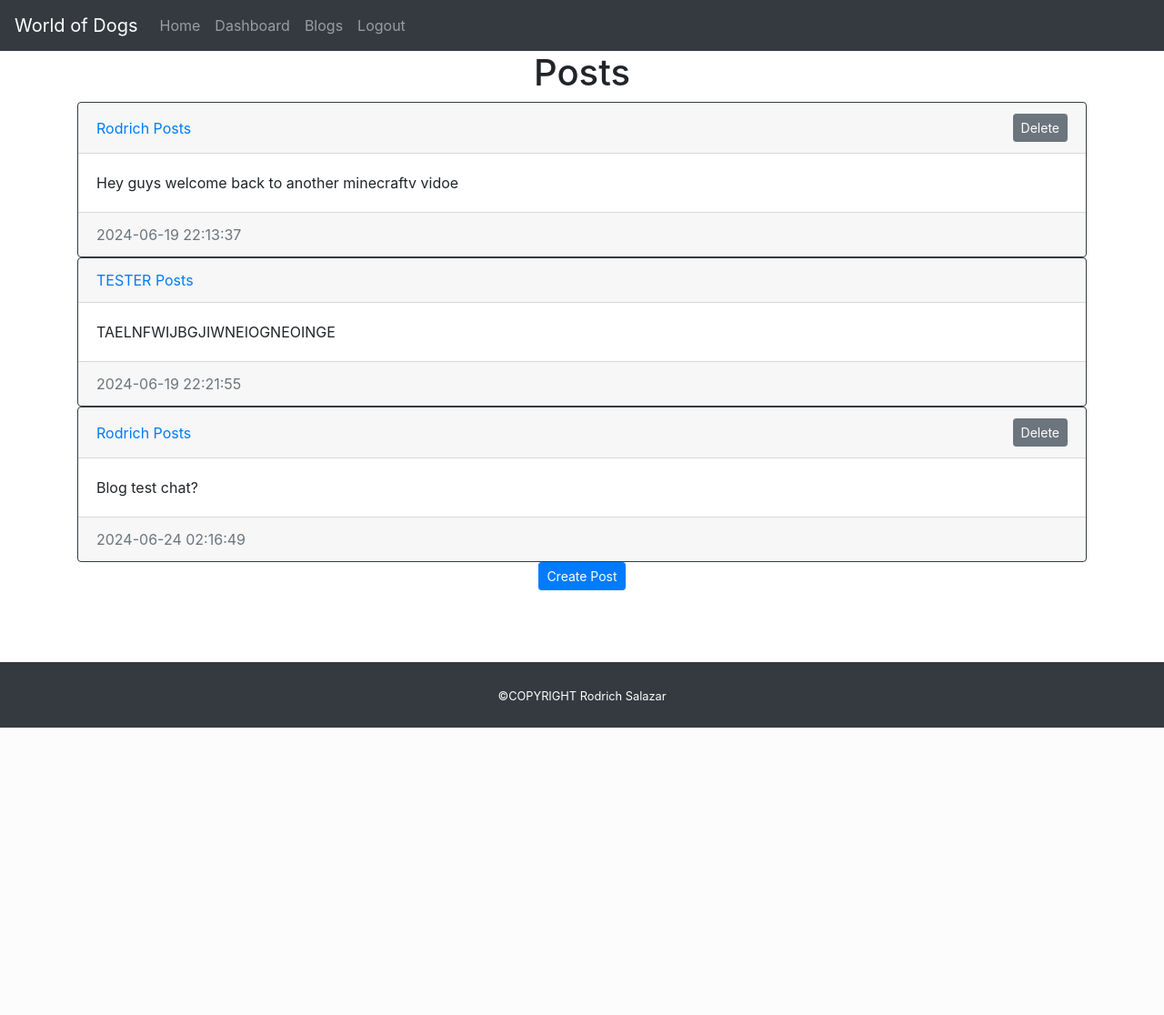
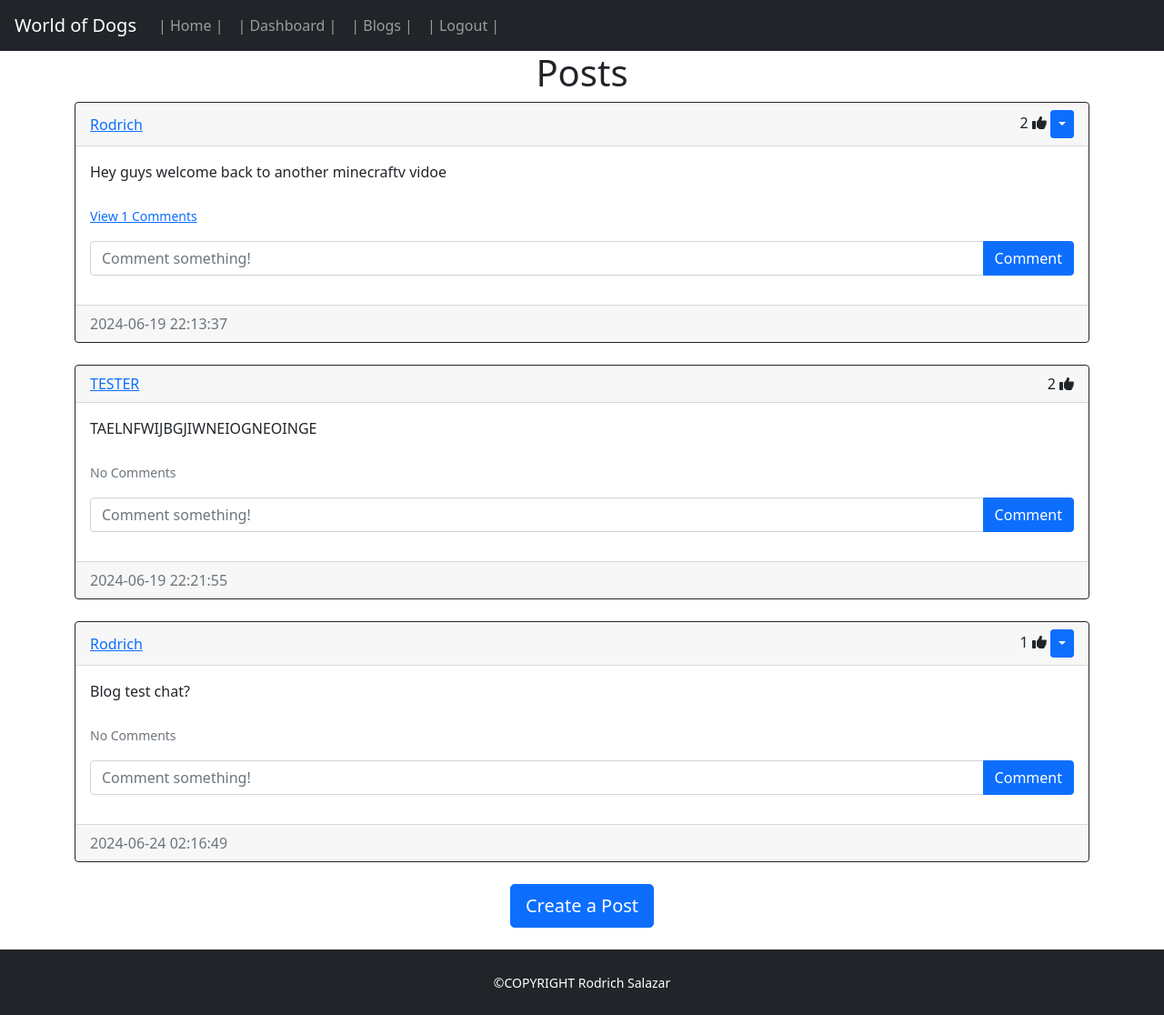
Before and after one commit to RRSALAZAR21163/DigitalAssesmentWebsiteY12, a Flask app: page /blogs in a window 1280 px wide. Shown: the whole page at 91% size. Before the commit the page ends 800 px from the top, so only its background shows below. Run offline with Flask 3, Linux system fonts and the light colour scheme; a user stored in the database is signed in; some libraries are stand-ins or nearby versions.

Commit message:
Like Button and Comment feature
Like button and a Comment feature is added to the blogs.
Other users are now able to like posts and are able to comment on user posts.
Users are able to delete their own comments
+ Added some other visuals fixes
+ Added some extra features

```diff
--- a/website/__init__.py
+++ b/website/__init__.py
@@ -19,7 +19,7 @@ def create_app():
     app.register_blueprint(views, url_prefix='/')
     app.register_blueprint(auth, url_prefix='/')
 
-    from .models import User, Note, Post
+    from .models import User, Note, Post, Comment, Like
 
     with app.app_context():
         db.create_all()
--- a/website/templates/blogs.html
+++ b/website/templates/blogs.html
@@ -1,27 +1,2 @@
-{% extends "template.html" %}
-{% block title %}Dashboard{% endblock %}
-
-{% block content %}
-<div class="container">
-    <h1 align="center">Posts</h1>
-    <div id="posts">
-        {% for post in posts %}
-        <div class="card border-dark">
-            <div class="card-header d-flex justify-content-between align-items-center">
-                <a href="/posts/{{post.user.username}}">{{post.user.username}} Posts</a>
-            {% if user.id == post.author %}
-                <a href="/delete-post/{{post.id}}" class="btn btn-secondary btn-sm">Delete</a>
-            {% endif %}
-            </div>
-                <div class="card-body">
-                    <div class="card-text">{{post.text}}</div>
-                </div>
-                <div class="card-footer text-muted">{{post.date_created}}</div>
-        </div>
-        {% endfor %}
-        <div align="center">
-            <a href="/create-post"><button type="button" class="btn btn-primary btn-sm"> Create Post</button></a>
-        </div>
-    </div>
-</div>
-{% endblock %}
+{% extends "posts_template.html" %}
+{% block title %}Blogs{% endblock %}
--- a/website/templates/posts.html
+++ b/website/templates/posts.html
@@ -9,5 +9,5 @@
             <button type="button" class="btn btn-primary btn-lg">Back</button>
         </a>
     </div>
-</div<
+</div>
 {% endblock %}
--- a/website/templates/posts_template.html
+++ b/website/templates/posts_template.html
@@ -1,14 +1,30 @@
 {% extends "template.html" %}
 {% block title %}Home{% endblock %}
-{% block content %}
+{% block content%}
+
+  <h1 align="center">{% block header %}Posts{% endblock %}</h1>
 <div class="container">
-    <h1 align="center">{% block header %}Posts{% endblock %}</h1>
   <div id="posts">
     {% for post in posts %}
     <div class="card border-dark">
       <div class="card-header d-flex justify-content-between align-items-center">
         <a href="/posts/{{post.user.username}}">{{post.user.username}}</a>
-          {% if user.id == post.author %}
+        <div>
+          <span id="likes-count-{{post.id}}">
+            {{ post.likes|length }}</span>
+            {% if user.id in post.likes|map(attribute="author")|list %}
+            <i
+              class="fas fa-thumbs-up"
+              id="like-button-{{post.id}}"
+              onclick="like({{post.id}})"
+            ></i>
+            {% else %}
+            <i
+              class="far fa-thumbs-up"
+              id="like-button-{{post.id}}"
+              onclick="like({{post.id}})"
+            ></i>
+          {% endif %} {% if user.id == post.author %}
           <div class="btn-group">
             <button
               type="button"
@@ -17,27 +33,90 @@
             ></button>
             <ul class="dropdown-menu">
               <li>
-                <a href="/delete-post/{{post.id}}" class="dropdown-item">Delete</a>
+                <a href="/delete-post/{{post.id}}" class="dropdown-item"
+                  >Delete</a
+                >
               </li>
             </ul>
           </div>
           {% endif %}
         </div>
+      </div>
       <div class="card-body">
         <div class="card-text">{{post.text}}</div>
+        <br />
+        <div class="collapse" id="comments-{{post.id}}">
+          <div class="card">
+            <div class="card-body" id="comments-expanded-{{post.id}}">
+              {% for comment in post.comments %}
+              <div class="d-flex justify-content-between align-items-center">
+                <div>
+                  <a href="/posts/{{comment.user.username}}"
+                    >{{comment.user.username}}</a
+                  >: {{comment.text}}
+                </div>
+                <div>
+                  <small class="text-muted"> {{comment.date_created}}</small>
+                  {% if user.id == comment.author or user.id == post.author %}
+                  <div class="btn-group">
+                    <button
+                      type="button"
+                      class="btn btn-sm btn-primary dropdown-toggle"
+                      data-bs-toggle="dropdown"
+                    ></button>
+                    <ul class="dropdown-menu">
+                      <li>
+                        <a
+                          href="/delete-comment/{{comment.id}}"
+                          class="dropdown-item"
+                          >Delete</a
+                        >
+                      </li>
+                    </ul>
+                  </div>
+                  {% endif %}
+                </div>
+              </div>
+              {% endfor %}
+            </div>
+          </div>
+        </div>
+        <p class="card-text">
+          {% if post.comments|length > 0 %}
+          <a data-bs-toggle="collapse" href="#comments-{{post.id}}" role="button">
+            <small>View {{post.comments|length}} Comments</small>
+          </a>
+          {% else %}
+          <small class="text-muted">No Comments</small>
+          {% endif %}
+        </p>
+        <form
+          class="input-group mb-3"
+          method="POST"
+          action="/create-comment/{{post.id}}"
+        >
+          <input
+            type="text"
+            id="text"
+            name="text"
+            class="form-control"
+            placeholder="Comment something!"
+          />
+          <button type="submit" class="btn btn-primary">Comment</button>
+        </form>
       </div>
       <div class="card-footer text-muted">{{post.date_created}}</div>
     </div>
-      <br/ > {% endfor %}
-    </div>
+    <br/> {% endfor %}
   </div>
   {% block footer %}
   <div align="center">
-      <a href="/create-post"
-        ><button type="button" class="btn btn-primary btn-lg">
+    <a href="/create-post">
+      <button type="button" class="btn btn-primary btn-lg">
         Create a Post
-        </button></a
-      >
+      </button>
+    </a> </br>
+  </br>
   </div>
-
+</div>
   {% endblock %} {% endblock %}
--- a/website/templates/template.html
+++ b/website/templates/template.html
@@ -10,9 +10,21 @@
 
       <!-- Core theme CSS (includes Bootstrap)-->
       <link href="css/styles.css" rel="stylesheet" />
+      <link
+      href="https://cdn.jsdelivr.net/npm/bootstrap@5.0.2/dist/css/bootstrap.min.css"
+      rel="stylesheet"
+      integrity="sha384-EVSTQN3/azprG1Anm3QDgpJLIm9Nao0Yz1ztcQTwFspd3yD65VohhpuuCOmLASjC"
+      crossorigin="anonymous"
+      />
+
+    <!-- Font Awesome icons (free version)-->
+    <script src="https://use.fontawesome.com/releases/v6.3.0/js/all.js" crossorigin="anonymous"></script>
+
 
     <!--STYLE SHEET FOR LAYOUT-->
       <link href="static/css/styles.css" rel="stylesheet" />
+
+<!-- Java scripts-->
 
 {% block javascript %}
   <script type="text/javascript">
@@ -26,6 +38,44 @@
     }
   </script>
 
+  <script type="text/javascript">
+    function like(postId) {
+      const likeCount = document.getElementById(`likes-count-${postId}`);
+      const likeButton = document.getElementById(`like-button-${postId}`);
+
+      fetch(`/like-post/${postId}`, { method: "POST" })
+        .then((res) => res.json())
+        .then((data) => {
+          likeCount.innerHTML = data["likes"];
+          if (data["liked"] === true) {
+            likeButton.className = "fas fa-thumbs-up";
+          } else {
+            likeButton.className = "far fa-thumbs-up";
+          }
+        })
+        .catch((e) => alert("Could not like post."));
+    }
+  </script>
+
+  <script>
+    // When the user scrolls the page, execute myFunction
+    window.onscroll = function() {myFunction()};
+
+    // Get the navbar
+    var collapsibleNavbar = document.getElementById("collapsibleNavbar");
+
+    // Get the offset position of the navbar
+    var sticky = navbar.offsetTop;
+
+    // Add the sticky class to the navbar when you reach its scroll position. Remove "sticky" when you leave the scroll position
+    function myFunction() {
+      if (window.pageYOffset >= sticky) {
+        navbar.classList.add("sticky")
+      } else {
+        navbar.classList.remove("sticky");
+        }
+      }
+  </script>
 {% endblock %}
 
       <title> {% block title %}Home{% endblock  %} </title>
@@ -34,11 +84,16 @@
         /*Footer positioning*/
             footer {
                 bottom: 0;
-                position: fixed;
+                margin-top: auto;
                 width: 100%;
             }
         /*Background image"/
             body {
+            }
+            body{
+              min-height: 100vh;
+              display: flex;
+              flex-direction: column;
           }
 
   </style>
@@ -60,29 +115,30 @@
         <ul class="navbar-nav">
         {% if user.is_authenticated %}
           <li class="nav-item">
-            <a class="nav-link" href="/">Home</a>
+            <a class="nav-link" href="/">| Home |</a>
           </li>
           <li class="nav-item">
-            <a class="nav-link" href="/dashboard">Dashboard</a>
+            <a class="nav-link" href="/dashboard">| Dashboard |</a>
           </li>
           <li class="nav-item">
-            <a class="nav-link" href="/blogs">Blogs</a>
+            <a class="nav-link" href="/blogs">| Blogs |</a>
           </li>
           <li class="nav-item">
-            <a class="nav-link" href="/logout">Logout</a>
+            <a class="nav-link" href="/logout">| Logout |</a>
           </li>
         {% else %}
           <li class="nav-item">
-          <a class="nav-link" href="/home">Home</a>
+            <a class="nav-link" href="/home">| Home |</a>
           </li>
           <li class="nav-item">
-            <a class="nav-link" href="/login">Login</a>
+            <a class="nav-link" href="/login">| Login |</a>
           </li>
           <li class="nav-item">
-              <a class="nav-link" href="/signup">Signup</a>
+            <a class="nav-link" href="/signup">| Signup |</a>
           </li>
           {% endif %}
         </ul>
+      </div>
     </div>
     </nav>
 
@@ -122,10 +178,8 @@
     <script src="https://code.jquery.com/jquery-3.4.1.slim.min.js" integrity="sha384-J6qa4849blE2+poT4WnyKhv5vZF5SrPo0iEjwBvKU7imGFAV0wwj1yYfoRSJoZ+n" crossorigin="anonymous"></script>
     <script src="https://cdn.jsdelivr.net/npm/popper.js@1.16.0/dist/umd/popper.min.js" integrity="sha384-Q6E9RHvbIyZFJoft+2mJbHaEWldlvI9IOYy5n3zV9zzTtmI3UksdQRVvoxMfooAo" crossorigin="anonymous"></script>
     <script src="https://cdn.jsdelivr.net/npm/bootstrap@4.4.1/dist/js/bootstrap.min.js" integrity="sha384-wfSDF2E50Y2D1uUdj0O3uMBJnjuUD4Ih7YwaYd1iqfktj0Uod8GCExl3Og8ifwB6" crossorigin="anonymous"></script>
+    <script src="https://cdn.jsdelivr.net/npm/bootstrap@5.0.2/dist/js/bootstrap.bundle.min.js" integrity="sha384-MrcW6ZMFYlzcLA8Nl+NtUVF0sA7MsXsP1UyJoMp4YLEuNSfAP+JcXn/tWtIaxVXM" crossorigin="anonymous"></script>
 
-      <script
-          type="text/javascript"
-          src="{{ url_for('static', filename='index.js') }}"
-      >/script>
+    <script type="text/javascript" src="{{ url_for('static', filename='index.js')}}"></script>
   </body>
 </html>
--- a/website/views.py
+++ b/website/views.py
@@ -1,9 +1,8 @@
 from flask import Blueprint, render_template, url_for, request, redirect, flash, jsonify
 from flask_login import login_required, current_user
-from .models import User
-from .models import Post
+from .models import User, Note, Post, Comment, Like
+import json
 from . import db
-import json
 
 views = Blueprint('views', __name__)
 
@@ -12,6 +11,32 @@ views = Blueprint('views', __name__)
 @views.route("/home")
 def home():
     return render_template("home.html", user=current_user)
+
+@views.route("/dashboard", methods = ['GET', 'POST'])
+def dashboard():
+    if request.method == 'POST':
+        note = request.form.get('note') #Gets the note from the HTML
+        if len(note) < 1:
+            flash('Note is too short!', category='error')
+        else:
+            new_note = Note(data=note, user_id=current_user.id) #providing the schema for the note
+            db.session.add(new_note) #adding the note to the database
+            db.session.commit()
+            flash('Note added!', category='success')
+    return render_template("dashboard.html", user=current_user)
+
+@views.route('/delete-note', methods=['POST'])
+def delete_note():
+    note = json.loads(request.data)
+    noteId = note['noteId']
+    note = Note.query.get(noteId)
+    if note:
+        if note.user_id == current_user.id:
+            db.session.delete(note)
+            db.session.commit()
+            #flash
+            flash('Note deleted!', category='success')
+    return jsonify({})
 
 @views.route("/blogs", methods = ['GET', 'POST'])
 def blog():
@@ -34,6 +59,22 @@ def create_post():
             return redirect(url_for('views.blog'))
     return render_template('addblogs.html', user=current_user)
 
+@views.route("/delete-post/<id>")
+@login_required
+def delete_post(id):
+    post = Post.query.filter_by(id=id).first()
+
+    if not post:
+        flash("Post does not exist.", category='error')
+    elif current_user.id != post.id:
+        flash('You do not have permission to delete this post.', category='error')
+    else:
+        db.session.delete(post)
+        db.session.commit()
+        flash('Post deleted.', category='success')
+
+    return redirect(url_for('views.blog'))
+
 @views.route("/posts/<username>")
 @login_required
 def posts(username):
@@ -43,5 +84,60 @@ def posts(username):
         flash('No user with that username exists.', category='error')
         return redirect(url_for('views.home'))
 
-    posts = Post.query.filter_by(author=user.id).all()
+    posts = user.posts
     return render_template("posts.html", user=current_user, posts=posts, username=username)
+
+@views.route("/create-comment/<post_id>", methods=['POST'])
+@login_required
+def create_comment(post_id):
+    text = request.form.get('text')
+
+    if not text:
+        flash('Comment cannot be empty.', category='error')
+    else:
+        post = Post.query.filter_by(id=post_id)
+        if post:
+            comment = Comment(text=text, author=current_user.id, post_id=post_id)
+            db.session.add(comment)
+            db.session.commit()
+            flash('Post created!', category='success')
+        else:
+            flash('Post does not exist.', category='error')
+
+    return redirect(url_for('views.blog'))
+
+
+@views.route("/delete-comment/<comment_id>")
+@login_required
+def delete_comment(comment_id):
+    comment = Comment.query.filter_by(id=comment_id).first()
+
+    if not comment:
+        flash('Comment does not exist.', category='error')
+    elif current_user.id != comment.author and current_user.id != comment.post.author:
+        flash('You do not have permission to delete this comment.', category='error')
+    else:
+        db.session.delete(comment)
+        db.session.commit()
+        flash('Post deleted.', category='success')
+
+    return redirect(url_for('views.blog'))
+
+@views.route("/like-post/<post_id>", methods=['POST'])
+@login_required
+def like(post_id):
+    post = Post.query.filter_by(id=post_id).first()
+    like = Like.query.filter_by(
+        author=current_user.id, post_id=post_id).first()
+
+    if not post:
+        return jsonify({'error': 'Post does not exist.'}, 400)
+    elif like:
+        db.session.delete(like)
+        db.session.commit()
+    else:
+        like = Like(author=current_user.id, post_id=post_id)
+        db.session.add(like)
+        db.session.commit()
+
+    return jsonify({"likes": len(post.likes), "liked": current_user.id in map(lambda x: x.author, post.likes)})
```
Also changed, not shown: website/auth.py (+2 -28 lines), website/models.py (+17 -1 lines), instance/database.db, website/static/assets/img/homedogg.JPG (added). Lines whose indentation alone changed are shown as unchanged.
